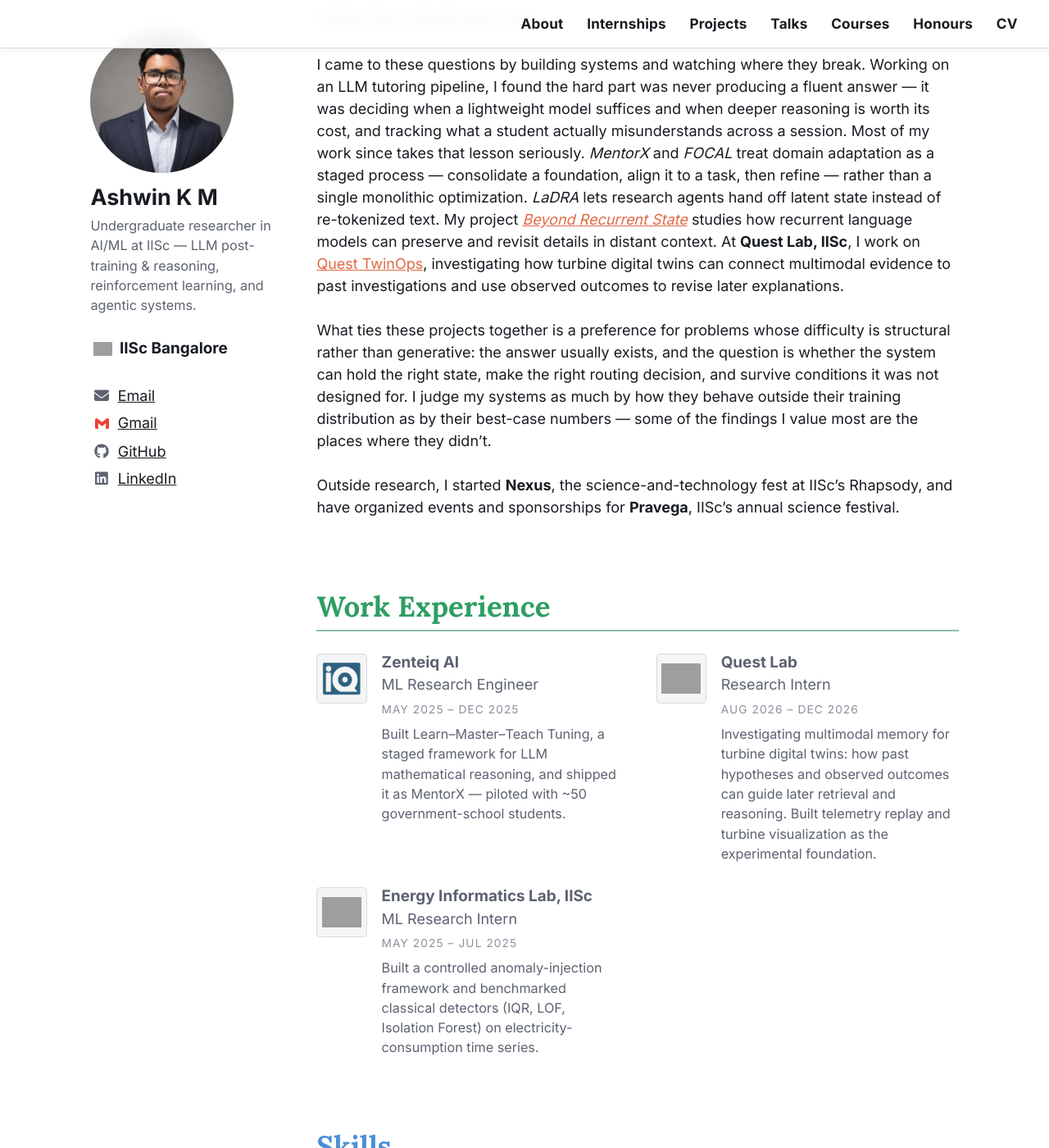
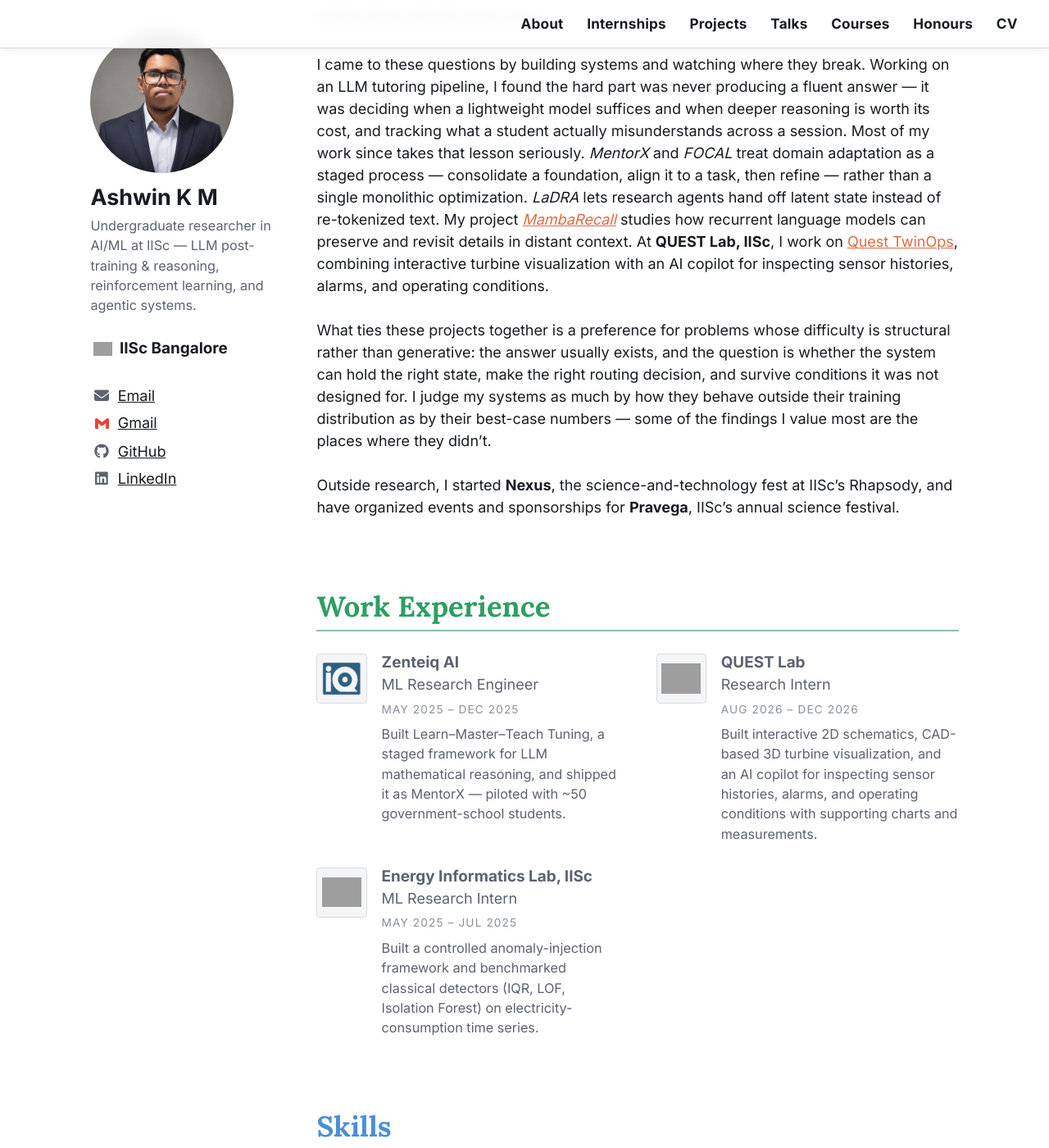
Before and after one commit to AshwinKM103/ashwinkm103.github.io, a Jekyll site: the page built from _pages/about.md, in a window 1280 px wide and 1400 px high, scrolled down 373 px. Shown: the whole window at 82% size. Built offline with Jekyll 4.4.1, drawn with Linux system fonts in a browser that asks for light colours; some of the changed text lies outside the part shown; grey boxes are pictures that could not be loaded.

Commit message:
Refine QUEST copilot narrative, project naming and CV spacing

```diff
--- a/_data/experience.yml
+++ b/_data/experience.yml
@@ -9,13 +9,13 @@
   logo: "/images/logos/zenteiq-ai.png"
   description: "Built Learn–Master–Teach Tuning, a staged framework for LLM mathematical reasoning, and shipped it as MentorX — piloted with ~50 government-school students."
 
-- company: "Quest Lab"
+- company: "QUEST Lab"
   role: "Research Intern"
   start: "Aug 2026"
   end: "Dec 2026"
   monogram: "Q"
   logo: "/images/logos/iisc.svg"
-  description: "Investigating multimodal memory for turbine digital twins: how past hypotheses and observed outcomes can guide later retrieval and reasoning. Built telemetry replay and turbine visualization as the experimental foundation."
+  description: "Built interactive 2D schematics, CAD-based 3D turbine visualization, and an AI copilot for inspecting sensor histories, alarms, and operating conditions with supporting charts and measurements."
 
 - company: "Energy Informatics Lab, IISc"
   role: "ML Research Intern"
--- a/_pages/about.md
+++ b/_pages/about.md
@@ -19,10 +19,10 @@
 seriously. *MentorX* and *FOCAL* treat domain adaptation as a staged process — consolidate a
 foundation, align it to a task, then refine — rather than a single monolithic optimization.
 *LaDRA* lets research agents hand off latent state instead of re-tokenized text. My
-project [*Beyond Recurrent State*](/portfolio/#selective-memory) studies how recurrent language models
-can preserve and revisit details in distant context. At **Quest Lab, IISc**, I work on
-[Quest TwinOps](/internships/#turbine-digital-twin), investigating how turbine digital twins can
-connect multimodal evidence to past investigations and use observed outcomes to revise later explanations.
+project [*MambaRecall*](/portfolio/#selective-memory) studies how recurrent language models
+can preserve and revisit details in distant context. At **QUEST Lab, IISc**, I work on
+[Quest TwinOps](/internships/#turbine-digital-twin), combining interactive turbine visualization with
+an AI copilot for inspecting sensor histories, alarms, and operating conditions.
 
 What ties these projects together is a preference for problems whose difficulty is structural
 rather than generative: the answer usually exists, and the question is whether the system can
@@ -78,9 +78,10 @@
 separate recent-context processing from selective reads of encoded tokens in distant chunks,
 then measure whether the added memory improves language modelling. The motivation extends to
 scientific reasoning, where earlier hypotheses and their evidence must remain accessible as an
-investigation develops. At Quest Lab, I am extending this question to investigations of physical systems:
-what should a twin remember about an explanation that failed, and how should that experience
-change the evidence it retrieves or the observation it proposes next?
+investigation develops. At QUEST Lab, the same concern appears in a physical setting:
+a turbine's readings need to stay connected to its components, operating conditions, and equipment
+history. The visualization and AI copilot make that context available while investigating a change
+in machine behavior.
 
 In the long run, I want the reliability of agentic systems to be something we can design for and
 reason about, not something we discover after deployment.
--- a/_sass/_academic.scss
+++ b/_sass/_academic.scss
@@ -574,7 +574,7 @@
 .pf-meta {
   margin: 0 0 0.85em;
   font-size: 0.82em;
-  font-style: italic;
+  font-style: normal;
   color: var(--global-text-color-lighter);
 }
 
```
Also changed, not shown: _portfolio/focal.md (+1 -1 lines), _portfolio/selective-memory.md (+1 -1 lines), _portfolio/turbine-digital-twin.md (+8 -10 lines), images/portfolio/focal-methodology.webp (added), images/portfolio/quest-twinops-centered.webp (added), 3 other files.
